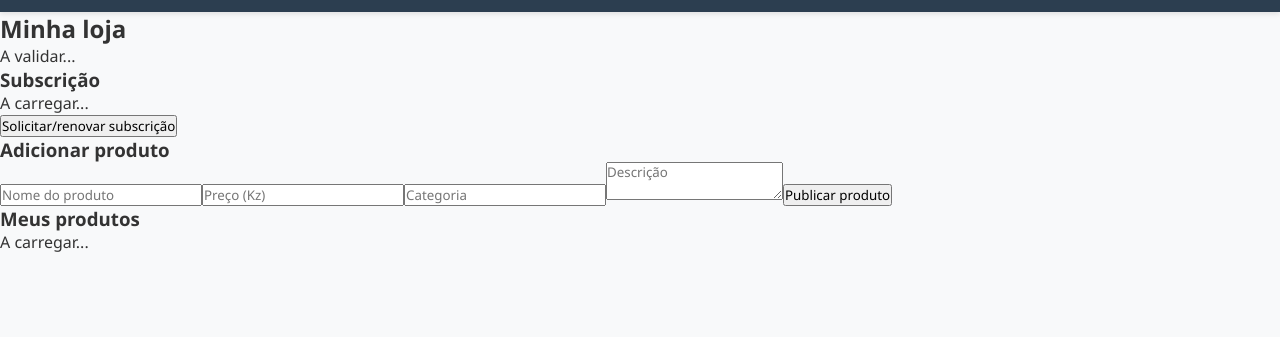
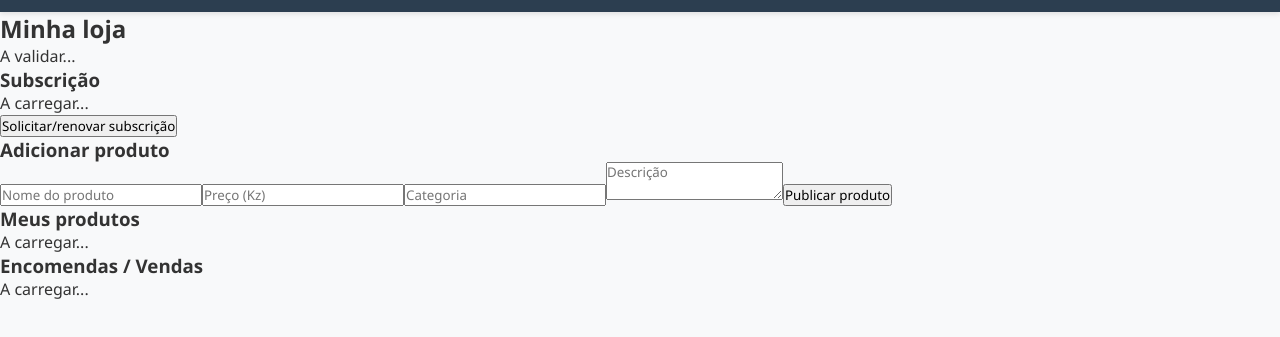
Before and after one commit to domingosferrazfonseca283-blip/Milomercios.github.ao, a plain HTML site: page vendedor.html in a window 1280 px wide. Shown: the part 51-388 px from the top of the page. Drawn offline with Linux system fonts and the light colour scheme; no server answers.

Commit message:
Adicionar gestão de encomendas ao painel do vendedor

```diff
--- a/vendedor.html
+++ b/vendedor.html
@@ -1 +1 @@
-<!DOCTYPE html><html lang="pt-AO"><head><meta charset="UTF-8"><meta name="viewport" content="width=device-width,initial-scale=1.0"><title>Vendedor | Milomércios</title><link rel="stylesheet" href="Style.css"></head><body><header><button id="btn-logout">Sair</button><div class="logo">Painel do Vendedor</div><a href="index.html">Ver Loja</a></header><main><section><h2 id="nome-loja">Minha loja</h2><p id="email"></p><p id="estado">A validar...</p></section><section><h3>Subscrição</h3><p id="sub-info">A carregar...</p><button id="btn-pedir">Solicitar/renovar subscrição</button></section><section><h3>Adicionar produto</h3><input id="produto-nome" placeholder="Nome do produto"><input id="produto-preco" type="number" placeholder="Preço (Kz)"><input id="produto-categoria" placeholder="Categoria"><textarea id="produto-descricao" placeholder="Descrição"></textarea><button id="btn-produto">Publicar produto</button></section><section><h3>Meus produtos</h3><div id="produtos-list">A carregar...</div></section></main><script type="module" src="vendedor.js"></script></body></html>
+<!DOCTYPE html><html lang="pt-AO"><head><meta charset="UTF-8"><meta name="viewport" content="width=device-width,initial-scale=1.0"><title>Vendedor | Milomércios</title><link rel="stylesheet" href="Style.css"></head><body><header><button id="btn-logout">Sair</button><div class="logo">Painel do Vendedor</div><a href="index.html">Ver Loja</a></header><main><section><h2 id="nome-loja">Minha loja</h2><p id="email"></p><p id="estado">A validar...</p></section><section><h3>Subscrição</h3><p id="sub-info">A carregar...</p><button id="btn-pedir">Solicitar/renovar subscrição</button></section><section><h3>Adicionar produto</h3><input id="produto-nome" placeholder="Nome do produto"><input id="produto-preco" type="number" placeholder="Preço (Kz)"><input id="produto-categoria" placeholder="Categoria"><textarea id="produto-descricao" placeholder="Descrição"></textarea><button id="btn-produto">Publicar produto</button></section><section><h3>Meus produtos</h3><div id="produtos-list">A carregar...</div></section><section><h3>Encomendas / Vendas</h3><div id="pedidos-list">A carregar...</div></section></main><script type="module" src="vendedor.js"></script></body></html>
```
